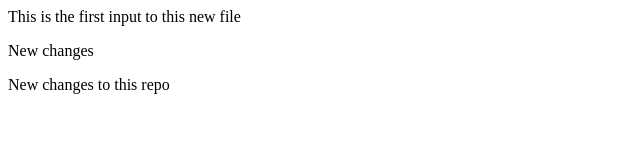
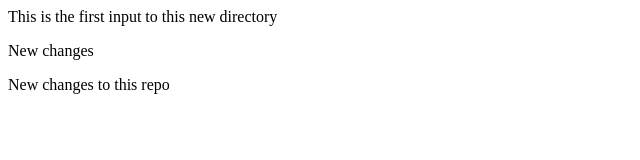
Before and after one commit to Sufiii/GithubDemoRepo, a plain HTML site: page index.html in a window 1280 px wide. Shown: the full height of the page, 0-640 px from the left. Drawn offline with Linux system fonts and the light colour scheme.

```diff
--- a/index.html
+++ b/index.html
@@ -1,3 +1,3 @@
-<p>This is the first input to this new file</p>
+<p>This is the first input to this new directory</p>
 <p>New changes</p>
 <p>New changes to this repo</p>
```
